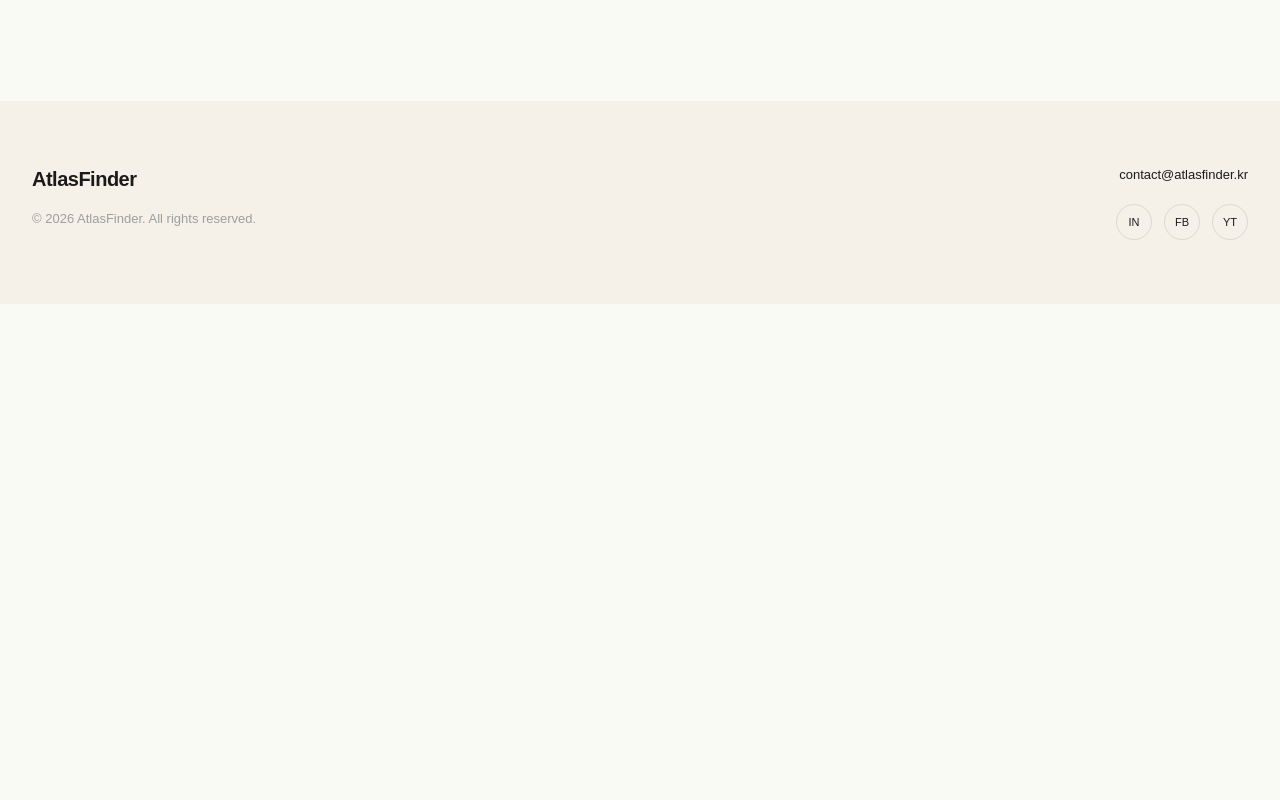
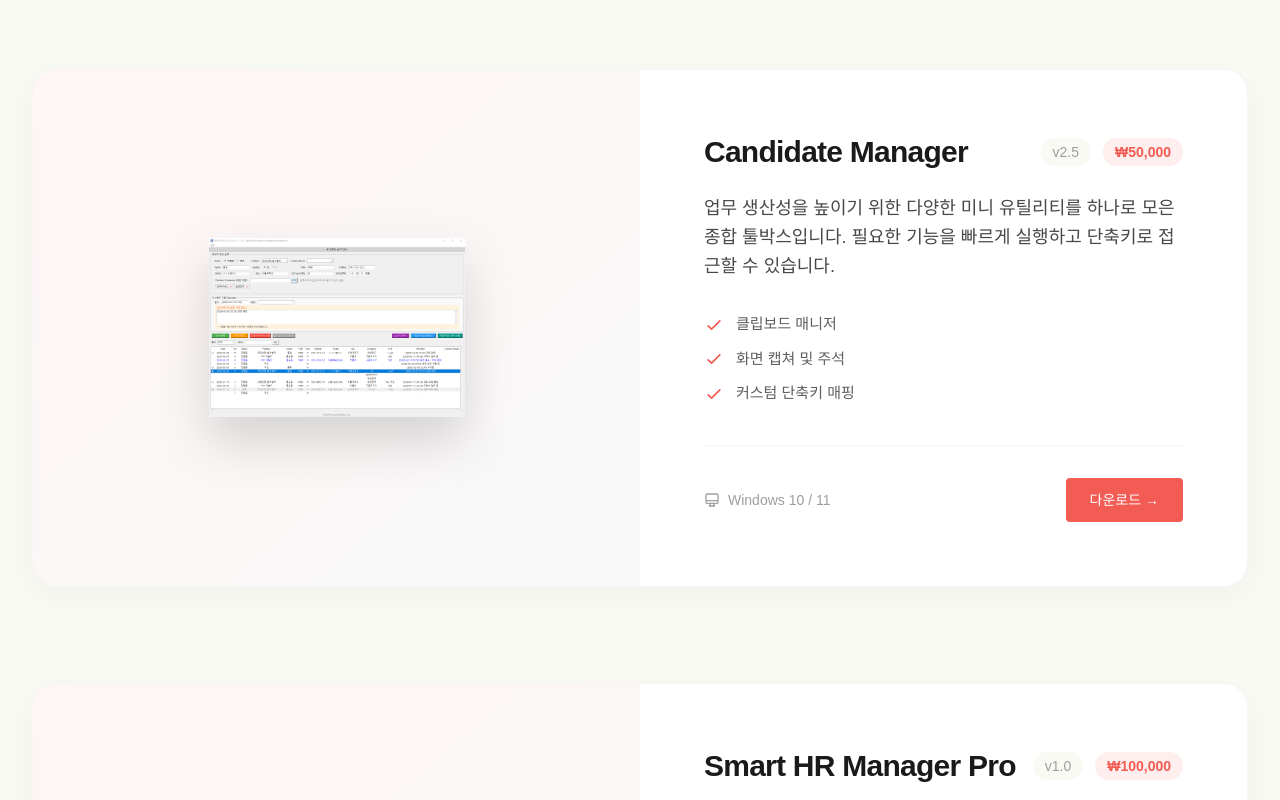
Before and after one commit to onandcode-crypto/AtlasFinder_Web, a Next.js app: page /applications in a window 1280 px wide. Shown: the part 1600-2400 px from the top of the page. Before the commit the page ends 1904 px from the top, so only its background shows below. Built offline with nearby package versions, Linux system fonts and the light colour scheme; a web font is replaced by a local one.

Commit message:
update: 메인 텍스트 및 애플리케이션 리스트 수정

```diff
--- a/src/app/(main)/applications/page.tsx
+++ b/src/app/(main)/applications/page.tsx
@@ -18,9 +18,61 @@ const applications = [
     },
     {
         id: 2,
+        name: "Candidate Manager Pro",
+        version: "v1.0",
+        priceType: "₩100,000",
+        description: "업무 생산성을 높이기 위한 다양한 미니 유틸리티를 하나로 모은 종합 툴박스입니다. 필요한 기능을 빠르게 실행하고 단축키로 접근할 수 있습니다.",
+        features: ["클립보드 매니저", "화면 캡쳐 및 주석", "커스텀 단축키 매핑"],
+        os: "Windows 10 / 11",
+        image: "/images/candidate_manager.png",
+        hasAppIcon: true,
+        bgColor: "from-[#F25C54]/10 to-[#1A1A1A]/5",
+        link: "https://example.com/download/atlastool"
+    },
+    {
+        id: 2,
+        name: "Candidate Manager",
+        version: "v2.5",
+        priceType: "₩50,000",
+        description: "업무 생산성을 높이기 위한 다양한 미니 유틸리티를 하나로 모은 종합 툴박스입니다. 필요한 기능을 빠르게 실행하고 단축키로 접근할 수 있습니다.",
+        features: ["클립보드 매니저", "화면 캡쳐 및 주석", "커스텀 단축키 매핑"],
+        os: "Windows 10 / 11",
+        image: "/images/candidate_manager.png",
+        hasAppIcon: true,
+        bgColor: "from-[#F25C54]/10 to-[#1A1A1A]/5",
+        link: "https://example.com/download/atlastool"
+    },
+    {
+        id: 2,
+        name: "Smart HR Manager Pro",
+        version: "v1.0",
+        priceType: "₩100,000",
+        description: "업무 생산성을 높이기 위한 다양한 미니 유틸리티를 하나로 모은 종합 툴박스입니다. 필요한 기능을 빠르게 실행하고 단축키로 접근할 수 있습니다.",
+        features: ["클립보드 매니저", "화면 캡쳐 및 주석", "커스텀 단축키 매핑"],
+        os: "Windows 10 / 11",
+        image: "/images/smart_hr_manager.png",
+        hasAppIcon: true,
+        bgColor: "from-[#F25C54]/10 to-[#1A1A1A]/5",
+        link: "https://example.com/download/atlastool"
+    },
+    {
+        id: 2,
+        name: "Smart HR Manager",
+        version: "v1.5",
+        priceType: "₩50,000",
+        description: "업무 생산성을 높이기 위한 다양한 미니 유틸리티를 하나로 모은 종합 툴박스입니다. 필요한 기능을 빠르게 실행하고 단축키로 접근할 수 있습니다.",
+        features: ["클립보드 매니저", "화면 캡쳐 및 주석", "커스텀 단축키 매핑"],
+        os: "Windows 10 / 11",
+        image: "/images/smart_hr_manager.png",
+        hasAppIcon: true,
+        bgColor: "from-[#F25C54]/10 to-[#1A1A1A]/5",
+        link: "https://example.com/download/atlastool"
+    },
+    {
+        id: 2,
         name: "AtlasTool",
-        version: "v1.1",
-        priceType: "무료",
+        version: "v1.0",
+        priceType: "₩200,000",
         description: "업무 생산성을 높이기 위한 다양한 미니 유틸리티를 하나로 모은 종합 툴박스입니다. 필요한 기능을 빠르게 실행하고 단축키로 접근할 수 있습니다.",
         features: ["클립보드 매니저", "화면 캡쳐 및 주석", "커스텀 단축키 매핑"],
         os: "Windows 10 / 11",
--- a/src/app/(main)/page.tsx
+++ b/src/app/(main)/page.tsx
@@ -25,7 +25,7 @@ export default function Home() {
               애플리케이션 보기
             </Button>
             <Button variant="secondary" href="/photo" className="w-full sm:w-56 text-lg px-8 py-4">
-              촬영 알아보기
+              촬영 알아보기(준비중)
             </Button>
           </div>
         </div>
@@ -41,7 +41,6 @@ export default function Home() {
           <div className="grid md:grid-cols-2 gap-8 lg:gap-12">
             {/* App Card */}
             <div className="group relative bg-deep-ivory rounded-2xl p-8 sm:p-12 overflow-hidden hover:shadow-xl transition-all duration-300">
-              <div className="absolute top-0 right-0 w-32 h-32 bg-coral/5 rounded-bl-[100px] group-hover:bg-coral/10 transition-colors duration-300" />
               <div className="relative z-10">
                 <div className="w-16 h-16 bg-white rounded-2xl flex items-center justify-center mb-8 shadow-sm">
                   <svg className="w-8 h-8 text-coral" fill="none" viewBox="0 0 24 24" stroke="currentColor">
@@ -50,7 +49,7 @@ export default function Home() {
                 </div>
                 <h3 className="text-2xl sm:text-3xl font-bold text-charcoal mb-4">애플리케이션 개발</h3>
                 <p className="text-charcoal/70 mb-8 max-w-sm line-clamp-2 title-font leading-relaxed">
-                  모든 실무자의 업무 효율을 비약적으로 높여주는 강력하고 직관적인 도구들을 만듭니다.
+                  회사에서 일하는 실무자들의 업무 효율을 비약적으로 높여주는 강력하고 직관적인 도구들을 만듭니다.
                 </p>
                 <Button href="/applications" variant="secondary" className="group-hover:bg-charcoal group-hover:text-white transition-colors">
                   자세히 보기 &rarr;
@@ -60,7 +59,6 @@ export default function Home() {
 
             {/* Photo Card */}
             <div className="group relative bg-deep-ivory rounded-2xl p-8 sm:p-12 overflow-hidden hover:shadow-xl transition-all duration-300">
-              <div className="absolute top-0 right-0 w-32 h-32 bg-coral/5 rounded-bl-[100px] group-hover:bg-coral/10 transition-colors duration-300" />
               <div className="relative z-10">
                 <div className="w-16 h-16 bg-white rounded-2xl flex items-center justify-center mb-8 shadow-sm">
                   <svg className="w-8 h-8 text-coral" fill="none" viewBox="0 0 24 24" stroke="currentColor">
@@ -68,7 +66,7 @@ export default function Home() {
                     <path strokeLinecap="round" strokeLinejoin="round" strokeWidth={1.5} d="M15 13a3 3 0 11-6 0 3 3 0 016 0z" />
                   </svg>
                 </div>
-                <h3 className="text-2xl sm:text-3xl font-bold text-charcoal mb-4">촬영 서비스</h3>
+                <h3 className="text-2xl sm:text-3xl font-bold text-charcoal mb-4">촬영 서비스(준비중)</h3>
                 <p className="text-charcoal/70 mb-8 max-w-sm line-clamp-2 title-font leading-relaxed">
                   가장 아름다운 순간을 영원히 기억될 수 있도록, 최고의 퀄리티로 프레임에 담아냅니다.
                 </p>
--- a/src/app/(main)/photo/page.tsx
+++ b/src/app/(main)/photo/page.tsx
@@ -29,7 +29,7 @@ export default function PhotoPage() {
             {/* Page Header */}
             <section className="pt-32 pb-20 px-6 lg:px-8 max-w-7xl mx-auto text-center">
                 <h1 className="text-4xl sm:text-5xl lg:text-7xl font-extrabold text-charcoal mb-6 tracking-tight">
-                    촬영 서비스
+                    촬영 서비스(준비중)
                 </h1>
                 <div className="h-1 w-20 bg-coral mx-auto mb-8" />
                 <p className="text-xl sm:text-2xl text-charcoal/70 font-medium">
```
Also changed, not shown: public/images/candidate_manager.png (added), public/images/smart_hr_manager.png (added).
